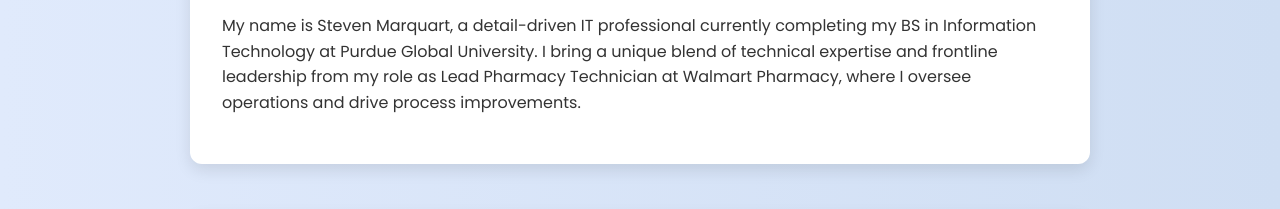
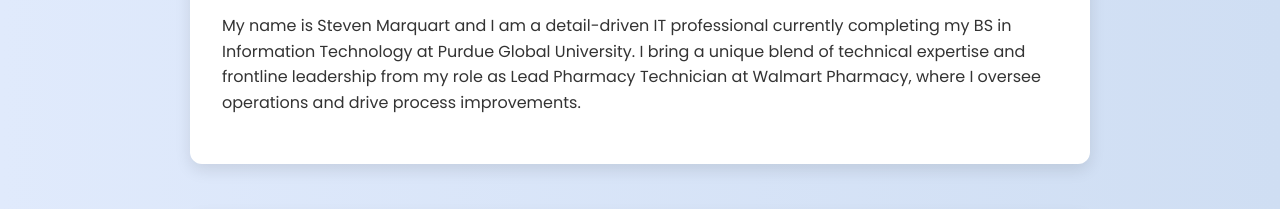
Before and after one commit to stevenmarquart/portfolio, a plain HTML site: page index.html in a window 1280 px wide. Shown: the part 424-633 px from the top of the page. Drawn offline with nearby package versions, Linux system fonts and the light colour scheme.

Commit message:
Update index.html

```diff
--- a/index.html
+++ b/index.html
@@ -30,7 +30,7 @@
         <div id="about" class="section" data-aos="fade-up" data-aos-delay="100">
             <h2>ABOUT ME</h2>
             <p>
-                My name is Steven Marquart, a detail-driven IT professional currently
+                My name is Steven Marquart and I am a detail-driven IT professional currently
                 completing my BS in Information Technology at Purdue Global University.
                 I bring a unique blend of technical expertise and frontline leadership
                 from my role as Lead Pharmacy Technician at Walmart Pharmacy, where I
@@ -121,4 +121,5 @@
         AOS.init();
     </script>
 </body>
+
 </html>
```
